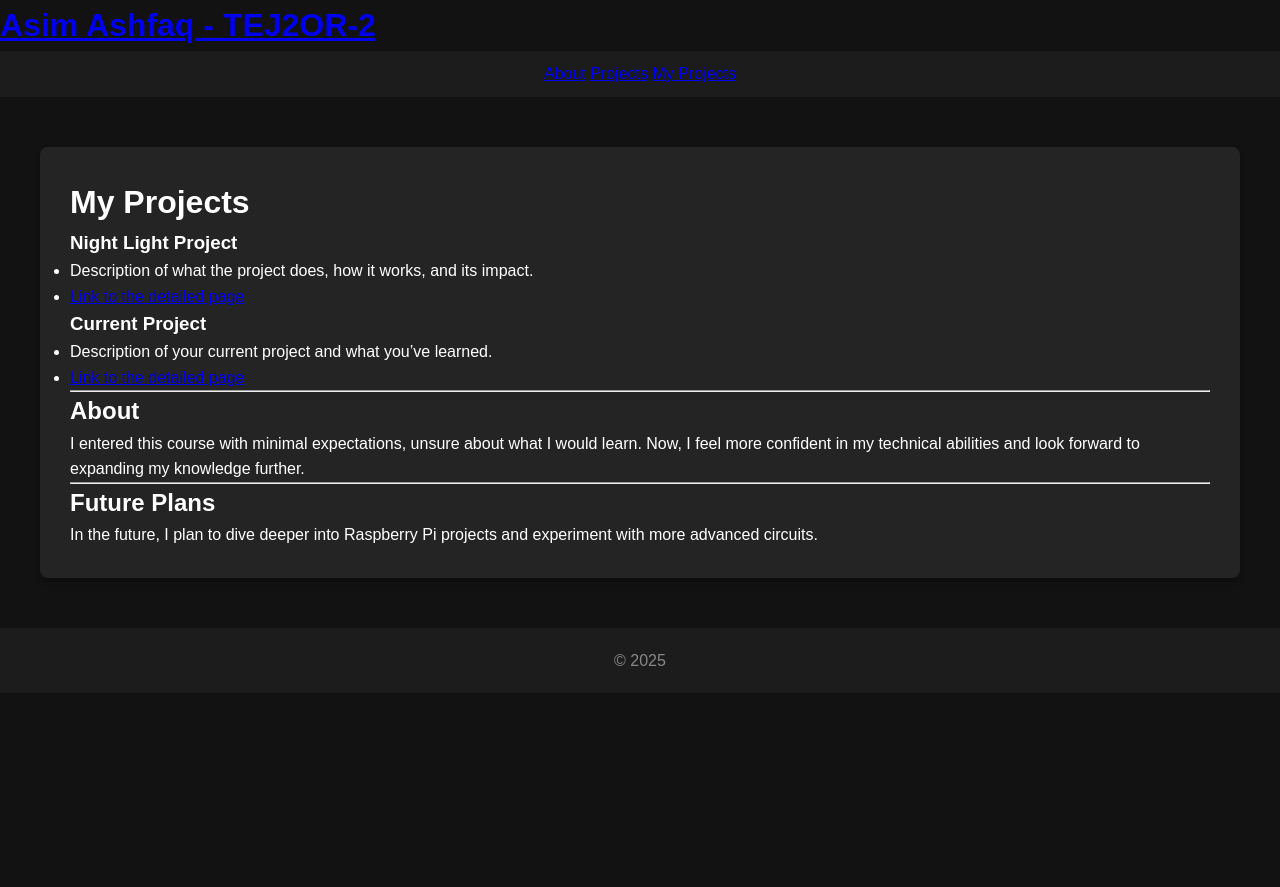
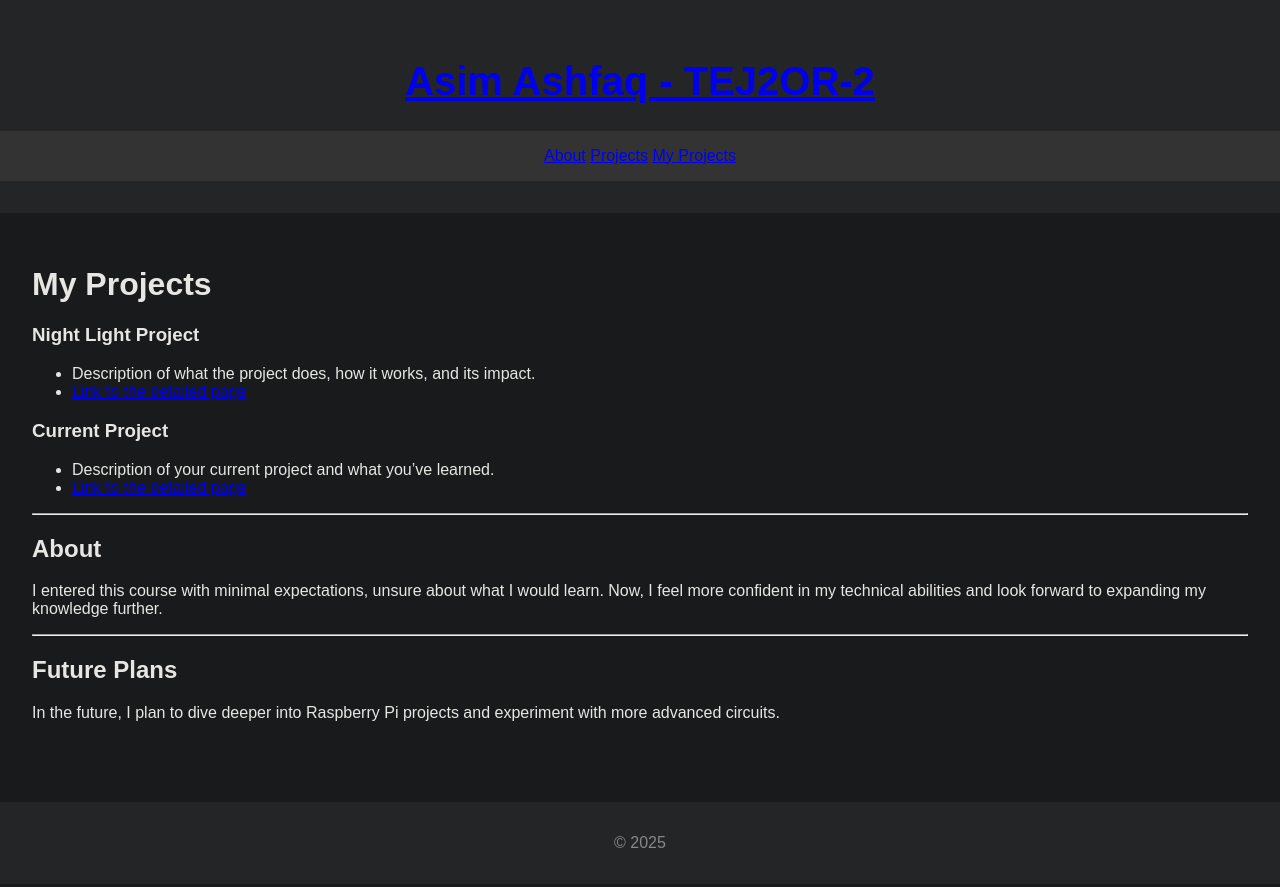
Before and after one commit to Asim-A-dev/Asim.github.io, a Jekyll site: the page built from index.md, in a window 1280 px wide. Shown: the top 887 px of the page. Built offline with Jekyll 4.4.1, drawn with Linux system fonts in a browser that asks for light colours; our own code applies the rules of GitHub Pages for plain Markdown files.

Commit message:
Update style.css

```diff
--- a/assets/css/style.css
+++ b/assets/css/style.css
@@ -1,111 +1,58 @@
 /* General Styles */
-html, body {
-    height: 100%;
+body {
+    background-color: #181a1b;
+    color: #e8e6e3;
+    font-family: Arial, sans-serif;
     margin: 0;
     padding: 0;
-    font-family: 'Arial', sans-serif;
-    line-height: 1.6;
-    background-color: #121212; /* Dark background */
-    color: #ffffff; /* Light text */
 }
 
-* {
-    margin: 0;
-    padding: 0;
-    box-sizing: border-box;
+header {
+    background-color: #242526;
+    text-align: center;
+    padding: 2em 0;
+    color: white;
 }
 
-/* Navbar Styles */
+header h1 {
+    font-size: 2.5em;
+}
+
 nav {
-    background-color: #1c1c1c;
-    padding: 10px 20px;
+    background-color: #333;
+    padding: 1em 0;
     text-align: center;
 }
 
 nav ul {
-    list-style: none;
+    list-style-type: none;
+    margin: 0;
+    padding: 0;
 }
 
 nav ul li {
-    display: inline-block;
+    display: inline;
     margin-right: 20px;
 }
 
 nav ul li a {
-    color: #03a9f4; /* Sky blue for links */
+    color: #1f7aec;
     text-decoration: none;
-    font-size: 18px;
+    font-size: 1.2em;
 }
 
 nav ul li a:hover {
-    color: #f44336; /* Red on hover */
+    color: #8B0000;
 }
 
-/* Dropdown Styles */
-nav ul li.dropdown {
-    position: relative;
-    display: inline-block;
+main {
+    padding: 2em;
 }
 
-nav ul li.dropdown:hover .dropdown-content {
-    display: block;
-}
-
-nav ul li .dropdown-content {
-    display: none;
-    position: absolute;
-    background-color: #242424;
-    min-width: 160px;
-    box-shadow: 0px 8px 16px rgba(0, 0, 0, 0.2);
-    z-index: 1;
-}
-
-nav ul li .dropdown-content a {
-    color: white;
-    padding: 12px 16px;
-    text-decoration: none;
-    display: block;
-}
-
-nav ul li .dropdown-content a:hover {
-    background-color: #ddd;
-    color: #333;
-}
-
-/* Main Content */
-main {
-    max-width: 1200px;
-    margin: 50px auto;
-    padding: 30px;
-    background-color: #242424;
-    border-radius: 8px;
-    box-shadow: 0 4px 6px rgba(0, 0, 0, 0.3);
-}
-
-/* Footer Styles */
 footer {
-    background-color: #1c1c1c;
-    color: #888888;
+    background-color: #242526;
     text-align: center;
-    padding: 20px;
-    margin-top: 40px;
-}
-
-footer a {
+    padding: 1em 0;
+    margin-top: 2em;
     color: #888888;
 }
-
-footer a:hover {
-    color: #ffffff;
-}
-
-/* Responsive Design */
-@media (max-width: 768px) {
-    main {
-        padding: 20px;
-    }
-    nav ul li {
-        display: block;
-        margin-bottom: 10px;
-    }
-}
```
